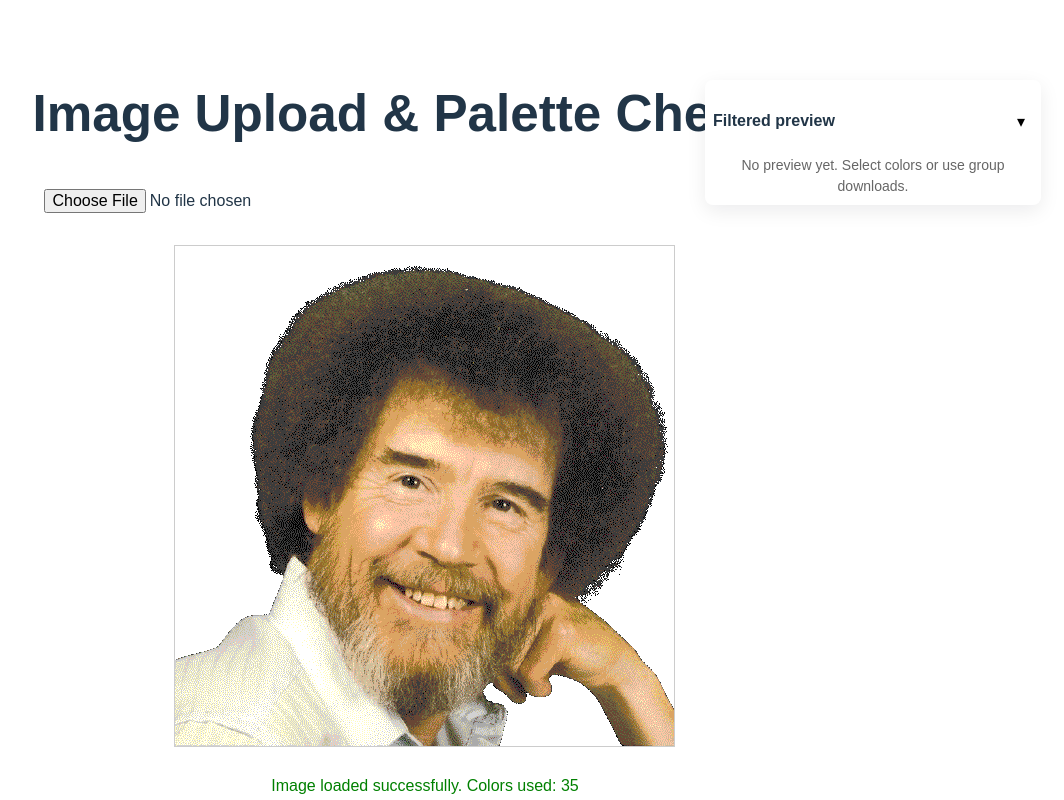
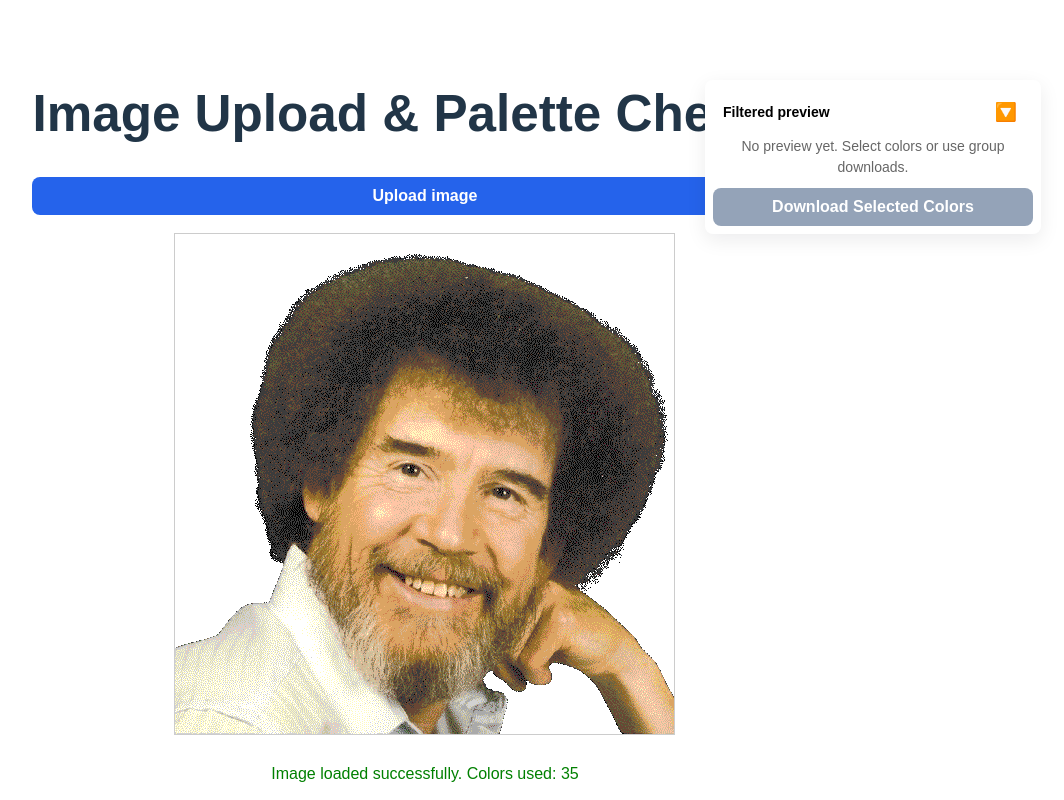
Before and after one commit to Perdolique/wplace-colors-downloader, a Vue app: page / in a window 1280 px wide. Shown: the top 800 px of the page, without its empty margins (215-1279 px from the left). Built offline with nearby package versions, Linux system fonts and the light colour scheme.

Commit message:
feat(ui): split preview panel, file upload button, small style tweaks

```diff
--- a/src/App.vue
+++ b/src/App.vue
@@ -40,41 +40,30 @@
       />
 
       <div class="actions">
-        <button @click="downloadSelectedColors" class="download-btn">Download Selected Colors</button>
-        <div :class="['preview', { collapsed: !previewOpen }]">
-          <div class="preview-header">
-            <h4>Filtered preview</h4>
-            <button class="preview-toggle" @click.stop="previewOpen = !previewOpen" :aria-pressed="previewOpen">
-              <span v-if="previewOpen">▾</span>
-              <span v-else>▸</span>
-            </button>
-          </div>
-          <!-- overlay hit-area when collapsed: covers the small square to make it easy to click/tap -->
-          <button
-            v-if="!previewOpen"
-            class="preview-hit"
-            @click="previewOpen = true"
-            aria-label="Open preview"
-          />
-          <div v-if="previewOpen">
-            <div v-if="previewDataUrl">
-              <img :src="previewDataUrl" alt="preview" class="preview-img" />
-            </div>
-            <div v-else class="preview-empty">No preview yet. Select colors or use group downloads.</div>
-          </div>
-        </div>
+        <PreviewPanel
+          :previewOpen="previewOpen"
+          :previewDataUrl="previewDataUrl"
+          :disabled="selectedColors.size === 0"
+          :imageLoaded="imageLoaded"
+          :placeholderFilename="placeholderFilename"
+          @toggle="togglePreview"
+          @open="previewOpen = true"
+          @download="downloadSelectedColors"
+        />
       </div>
     </div>
   </div>
 </template>
 
 <script setup lang="ts">
-import { ref, watch, onMounted } from 'vue'
+import { ref, watch, onMounted, computed } from 'vue'
 import FileUpload from './components/FileUpload.vue'
 import PaletteGrid from './components/PaletteGrid.vue'
 import ColorList from './components/ColorList.vue'
+import PreviewPanel from './components/PreviewPanel.vue'
 // import default example image from src/assets (moved from public)
 import exampleImage from './assets/coolstory-bob.png'
+
 
 const canvasRef = ref<HTMLCanvasElement>()
 const error = ref('')
@@ -235,6 +224,16 @@ const allColors = new Set([...freeColors, ...paidColors])
 const previewDataUrl = ref('')
 const previewOpen = ref(true)
 
+const placeholderFilename = computed(() => {
+  if (originalFileName.value) return originalFileName.value
+  try {
+    if (typeof exampleImage === 'string') return exampleImage.split('/').pop() || 'example image'
+  } catch {
+    // ignore
+  }
+  return 'example image'
+})
+
 // restore preview open/closed state from localStorage (safe in browsers)
 try {
   const stored = localStorage.getItem('previewOpen')
@@ -251,6 +250,10 @@ watch(previewOpen, (val) => {
     // ignore storage errors
   }
 })
+
+function togglePreview() {
+  previewOpen.value = !previewOpen.value
+}
 
 // ensure any UI animation starts after mount to avoid initial jump
 onMounted(() => {
@@ -275,6 +278,8 @@ const onFileChange = (event: Event) => {
   usedColorSet.value = new Set()
   freeUsed.value = []
   paidUsed.value = []
+  // reset any selected colors when a new file is chosen
+  selectedColors.value = new Set()
 
   const img = new Image()
   img.onload = () => {
@@ -309,6 +314,8 @@ const onFileChange = (event: Event) => {
     imageLoaded.value = true
     // reset preview when a new image is loaded
     previewDataUrl.value = ''
+    // reset any selected colors when a new file is loaded
+    selectedColors.value = new Set()
   }
   img.src = URL.createObjectURL(file)
 }
@@ -439,6 +446,7 @@ const toggleColor = (color: string) => {
 }
 
 const downloadSelectedColors = () => {
+  if (selectedColors.value.size === 0) return
   const canvas = canvasRef.value!
   const ctx = canvas.getContext('2d')!
   const imageData = ctx.getImageData(0, 0, canvas.width, canvas.height)
@@ -467,7 +475,20 @@ const downloadSelectedColors = () => {
   const newCtx = newCanvas.getContext('2d')!
   newCtx.putImageData(newImageData, 0, 0)
   const link = document.createElement('a')
-  link.download = `${originalFileName.value}_selected_colors.png`
+  // choose a base filename: prefer originalFileName, then placeholderFilename, then a generic name
+  let baseName = originalFileName.value || ''
+  try {
+    // placeholderFilename is a computed ref; use its value if original not set
+    // (placeholderFilename may not be defined in some contexts, guard access)
+    // @ts-ignore
+    if (!baseName && typeof placeholderFilename !== 'undefined') baseName = placeholderFilename.value || ''
+  } catch {
+    // ignore
+  }
+  if (!baseName) baseName = 'selected_colors'
+  // strip extension if present
+  baseName = baseName.replace(/\.[^/.]+$/, '')
+  link.download = `${baseName}_selected_colors.png`
   link.href = newCanvas.toDataURL()
   previewDataUrl.value = newCanvas.toDataURL()
   link.click()
@@ -671,6 +692,10 @@ function generatePreview() {
 }
 
 .actions { display:flex; gap:20px; align-items:flex-start; margin-top:12px }
+.preview-download-wrap { margin-top: 10px; display:flex; width:100% }
+.preview-download-big { width:100%; padding:10px 12px; border-radius:8px; background: #2563eb; color:#fff; border:none; cursor:pointer; font-weight:600 }
+.preview-download-big:hover { background: #2563eb }
+.preview-download-big:disabled { background:#94a3b8; cursor:not-allowed }
 .preview {
   max-width: 480px;
   position: fixed;
@@ -685,6 +710,7 @@ function generatePreview() {
   /* animate size and opacity smoothly */
   transition: width 240ms ease, height 240ms ease, padding 200ms ease, opacity 200ms ease, transform 180ms ease;
   will-change: width, height, transform, opacity;
+  cursor: pointer;
 }
 .preview.collapsed {
   width: 72px;
@@ -697,19 +723,75 @@ function generatePreview() {
   justify-content: center;
   transform: scale(0.98);
   opacity: 0.98;
+  cursor: pointer;
+  border: 1px solid rgba(2,6,23,0.04);
 }
 .preview.collapsed .preview-header h4 { display: none }
-.preview.collapsed .preview-toggle { display:flex; align-items:center; justify-content:center; width:100%; height:100%; font-size: 18px; padding: 0; border-radius: 6px }
-.preview-hit { position: absolute; inset: 0; background: transparent; border: none; cursor: pointer }
+.preview.collapsed .preview-header { padding: 0; border-radius: 6px; width: 100%; height: 100%; align-items: center; justify-content: center }
+.preview.collapsed .preview-toggle { display:flex; align-items:center; justify-content:center; width:100%; height:100%; font-size: 20px; padding: 0; border-radius: 6px }
+.preview-hit { position: absolute; inset: 0; background: transparent; border: none; cursor: pointer; border-radius: 8px; transition: background 180ms ease }
 .preview-hit:focus { outline: 2px solid rgba(59,130,246,0.6); border-radius: 6px }
-.preview-header { display:flex; align-items:center; justify-content:space-between; gap:8px }
 .preview-toggle { background: transparent; border: none; cursor: pointer; font-size: 16px; padding: 4px 8px; border-radius: 6px }
-.preview-toggle:hover { background: rgba(0,0,0,0.04) }
-.preview-img { width: 100%; height: auto; border: 1px solid #ddd; border-radius:8px }
+.preview-img { width: 100%; height: auto; border: 1px solid #ddd; border-radius:8px; cursor: pointer }
 .preview-empty { color: #666; font-size: 14px }
+
+/* make the whole header a clickable button */
+.preview-header {
+  display: flex;
+  align-items: center;
+  justify-content: space-between;
+  gap: 8px;
+  width: 100%;
+  background: transparent; /* let container background show through for consistency */
+  padding: 6px 10px;
+  height: 48px;
+  border-radius: 6px;
+  border: none; /* avoid double border with .preview container */
+  cursor: pointer;
+  transition: background 160ms ease, box-shadow 160ms ease, transform 120ms ease;
+}
+.preview-header:focus {
+  outline: 3px solid rgba(59,130,246,0.14);
+  box-shadow: 0 6px 20px rgba(2,6,23,0.06);
+}
+.preview-header:hover { background: rgba(2,6,23,0.02) }
+.preview-title { margin: 0; font-size: 14px; font-weight: 600 }
+.preview-header .preview-toggle { font-size: 18px; padding: 2px 6px }
 
 @media (max-width: 1000px) {
   /* on smaller screens, keep preview in flow */
   .preview { position: static; top: auto; right: auto; width: 100%; max-width: none }
 }
+
+/* ensure pointer cursor on interactive elements (buttons, controls, list items) */
+/* actionable elements: native and ARIA/tab-focusable controls */
+button,
+a,
+input[type="button"],
+input[type="submit"],
+[role="button"],
+[role="link"],
+[tabindex]:not([tabindex="-1"]),
+.preview-header,
+.preview-hit,
+.preview-toggle,
+.preview-download-big,
+.download-link,
+.color-item,
+.color-item[role="button"],
+.color-item .color-box,
+.palette-color-item,
+.preview-img,
+.download-btn {
+  cursor: pointer;
+}
+
+/* disabled controls should show not-allowed (covers native disabled and aria-disabled) */
+button:disabled,
+input:disabled,
+.preview-download-big:disabled,
+.download-btn:disabled,
+[aria-disabled="true"] {
+  cursor: not-allowed;
+}
 </style>
--- a/src/components/ColorList.vue
+++ b/src/components/ColorList.vue
@@ -47,7 +47,6 @@ defineProps<{
 .select-all { background: #2563eb; color: #fff; border: none; padding:6px 10px; border-radius:6px; cursor:pointer }
 .select-all:hover { background:#1e40af }
 .items { margin-top: 10px; display:flex; flex-direction:column; gap:8px }
-.color-item { display:flex; align-items:center; gap:10px; padding:6px; border-radius:8px }
 .color-item {
   display:flex;
   align-items:center;
--- a/src/components/FileUpload.vue
+++ b/src/components/FileUpload.vue
@@ -1,9 +1,17 @@
 <template>
-  <input type="file" @change="$emit('fileChange', $event)" accept="image/*" class="file-input">
+  <div class="file-upload">
+    <input ref="fileInput" type="file" @change="$emit('fileChange', $event)" accept="image/*" class="visually-hidden" />
+    <button type="button" class="file-btn" @click="open">Upload image</button>
+  </div>
 </template>
 
 <script setup lang="ts">
+import { ref } from 'vue'
 defineEmits<{ fileChange: [event: Event] }>()
+const fileInput = ref<HTMLInputElement | null>(null)
+function open() {
+  fileInput.value?.click()
+}
 </script>
 
 <style scoped>
@@ -13,22 +21,22 @@ defineEmits<{ fileChange: [event: Event] }>()
   --border-radius: 12px;
 }
 
-.file-input {
-  display: block;
+.file-upload { width: 100%; margin-bottom: 18px }
+.visually-hidden { position: absolute; width: 1px; height: 1px; padding: 0; margin: -1px; overflow: hidden; clip: rect(0 0 0 0); white-space: nowrap; border: 0 }
+
+/* styled button matching other prominent buttons in the app */
+.file-btn {
+  display: inline-block;
   width: 100%;
-  padding: 12px;
-  border: 2px dashed var(--primary-color);
-  border-radius: var(--border-radius);
-  background-color: var(--secondary-color);
+  padding: 10px 12px;
+  background: #2563eb;
+  color: #fff;
+  border: none;
+  border-radius: 8px;
+  font-weight: 600;
+  text-align: center;
   cursor: pointer;
-  transition: all 0.2s ease;
-  margin-bottom: 24px;
-  text-align: center;
-  font-size: 1rem;
 }
+.file-btn:hover { background: #1e40af }
 
-.file-input:hover {
-  background-color: #e5e7eb;
-  border-color: #4f46e5;
-}
 </style>
--- a/src/components/PaletteGrid.vue
+++ b/src/components/PaletteGrid.vue
@@ -37,7 +37,9 @@ defineProps<{
   flex-direction: column;
   align-items: center;
   position: relative;
+  transition: transform 160ms ease, box-shadow 160ms ease;
 }
+
 
 
 .color-box {
--- /dev/null
+++ b/src/components/PreviewPanel.vue
@@ -0,0 +1,128 @@
+<template>
+  <div :class="['preview', { collapsed: !previewOpen }]">
+    <button
+      type="button"
+      class="preview-header"
+      @click.stop="$emit('toggle')"
+      :aria-pressed="previewOpen"
+      :aria-expanded="previewOpen"
+    >
+      <h4 class="preview-title">Filtered preview</h4>
+      <span class="preview-toggle" aria-hidden="true">
+        <span v-if="previewOpen">🔽</span>
+        <span v-else>▶️</span>
+      </span>
+    </button>
+
+    <button
+      v-if="!previewOpen"
+      class="preview-hit"
+      @click="$emit('open')"
+      aria-label="Open preview"
+    />
+
+    <div v-if="previewOpen">
+      <div v-if="previewDataUrl">
+        <img :src="previewDataUrl" alt="preview" class="preview-img" />
+      </div>
+      <div v-else class="preview-empty">
+        <div v-if="imageLoaded === false && placeholderFilename">Preview for: {{ placeholderFilename }}</div>
+        <div v-else>No preview yet. Select colors or use group downloads.</div>
+      </div>
+      <div class="preview-download-wrap">
+        <button
+          class="preview-download-big"
+          @click="$emit('download')"
+          :disabled="disabled"
+          :aria-disabled="disabled"
+        >
+          Download Selected Colors
+        </button>
+      </div>
+    </div>
+  </div>
+</template>
+
+<script setup lang="ts">
+defineProps<{
+  previewOpen: boolean
+  previewDataUrl: string
+  disabled?: boolean
+  imageLoaded?: boolean
+  placeholderFilename?: string
+}>()
+defineEmits<{
+  (e: 'toggle'): void
+  (e: 'open'): void
+  (e: 'download'): void
+}>()
+</script>
+
+<style scoped>
+.preview-download-wrap { margin-top: 10px; display:flex; width:100% }
+.preview-download-big { width:100%; padding:10px 12px; border-radius:8px; background: #2563eb; color:#fff; border:none; cursor:pointer; font-weight:600 }
+.preview-download-big:hover { background: #2563eb }
+.preview-download-big:disabled { background:#94a3b8; cursor:not-allowed }
+.preview {
+  max-width: 480px;
+  position: fixed;
+  top: 80px;
+  right: 24px;
+  width: 320px;
+  z-index: 60;
+  background: #fff;
+  border-radius: 8px;
+  padding: 8px;
+  box-shadow: 0 6px 20px rgba(2,6,23,0.08);
+  transition: width 240ms ease, height 240ms ease, padding 200ms ease, opacity 200ms ease, transform 180ms ease;
+  will-change: width, height, transform, opacity;
+}
+.preview.collapsed {
+  width: 72px;
+  height: 72px;
+  padding: 6px;
+  overflow: hidden;
+  border-radius: 8px;
+  display: flex;
+  align-items: center;
+  justify-content: center;
+  transform: scale(0.98);
+  opacity: 0.98;
+  border: 1px solid rgba(2,6,23,0.04);
+}
+.preview.collapsed .preview-header h4 { display: none }
+.preview.collapsed .preview-header { padding: 0; border-radius: 6px; width: 100%; height: 100%; align-items: center; justify-content: center }
+.preview.collapsed .preview-toggle { display:flex; align-items:center; justify-content:center; width:100%; height:100%; font-size: 20px; padding: 0; border-radius: 6px }
+.preview-hit { position: absolute; inset: 0; background: transparent; border: none; cursor: pointer; border-radius: 8px; transition: background 180ms ease }
+.preview-hit:focus { outline: 2px solid rgba(59,130,246,0.6); border-radius: 6px }
+.preview-toggle { background: transparent; border: none; cursor: pointer; font-size: 16px; padding: 4px 8px; border-radius: 6px }
+.preview-img { width: 100%; height: auto; border: 1px solid #ddd; border-radius:8px; cursor: pointer }
+.preview-empty { color: #666; font-size: 14px }
+
+/* make the whole header a clickable button */
+.preview-header {
+  display: flex;
+  align-items: center;
+  justify-content: space-between;
+  gap: 8px;
+  width: 100%;
+  background: transparent;
+  padding: 6px 10px;
+  height: 48px;
+  border-radius: 6px;
+  border: none;
+  cursor: pointer;
+  transition: background 160ms ease, box-shadow 160ms ease, transform 120ms ease;
+}
+.preview-header:focus {
+  outline: 3px solid rgba(59,130,246,0.14);
+  box-shadow: 0 6px 20px rgba(2,6,23,0.06);
+}
+.preview-header:hover { background: rgba(2,6,23,0.02) }
+.preview-title { margin: 0; font-size: 14px; font-weight: 600 }
+.preview-header .preview-toggle { font-size: 18px; padding: 2px 6px }
+
+@media (max-width: 1000px) {
+  .preview { position: static; top: auto; right: auto; width: 100%; max-width: none }
+}
+</style>
--- a/src/style.css
+++ b/src/style.css
@@ -65,6 +65,27 @@ button:focus-visible {
   text-align: center;
 }
 
+/* Ensure pointer cursor on hover for all interactive / clickable elements */
+/* Make cursor pointer for interactive elements (apply to the element and key child elements)
+   This ensures the pointer shows even when hovering children inside clickable containers */
+a,
+button,
+[role="button"],
+input[type="button"],
+input[type="submit"],
+label[for],
+file-btn,
+.select-all,
+.download-link,
+.color-item {
+  cursor: pointer;
+}
+
+/* Ensure inner boxes inside clickable items also show pointer */
+.color-item .color-box {
+  cursor: pointer;
+}
+
 @media (prefers-color-scheme: light) {
   :root {
     color: #213547;
@@ -77,3 +98,35 @@ button:focus-visible {
     background-color: #f9f9f9;
   }
 }
+
+/* Fallback: ensure pointer for actionable elements inside the app even if other
+   styles try to override. Avoid overriding disabled controls. Use sparingly. */
+.app :is(
+  button,
+  a,
+  [role="button"],
+  [role="link"],
+  input[type="button"],
+  input[type="submit"],
+  [tabindex]:not([tabindex="-1"]),
+  .file-btn,
+  .select-all,
+  .download-link,
+  .color-item,
+
+  .preview-header,
+  .preview-hit,
+  .preview-toggle,
+  .preview-download-big,
+  .preview-img
+):not([disabled]):not([aria-disabled="true"]) {
+  cursor: pointer !important;
+}
+
+/* Dev helper: toggle this class on <body> to force pointer cursor everywhere
+   (useful to determine whether CSS can affect the cursor in your environment).
+   Enable from console: document.body.classList.add('show-all-pointers')
+   Disable: document.body.classList.remove('show-all-pointers') */
+.show-all-pointers *:not([disabled]):not([aria-disabled="true"]) {
+  cursor: pointer !important;
+}
```
